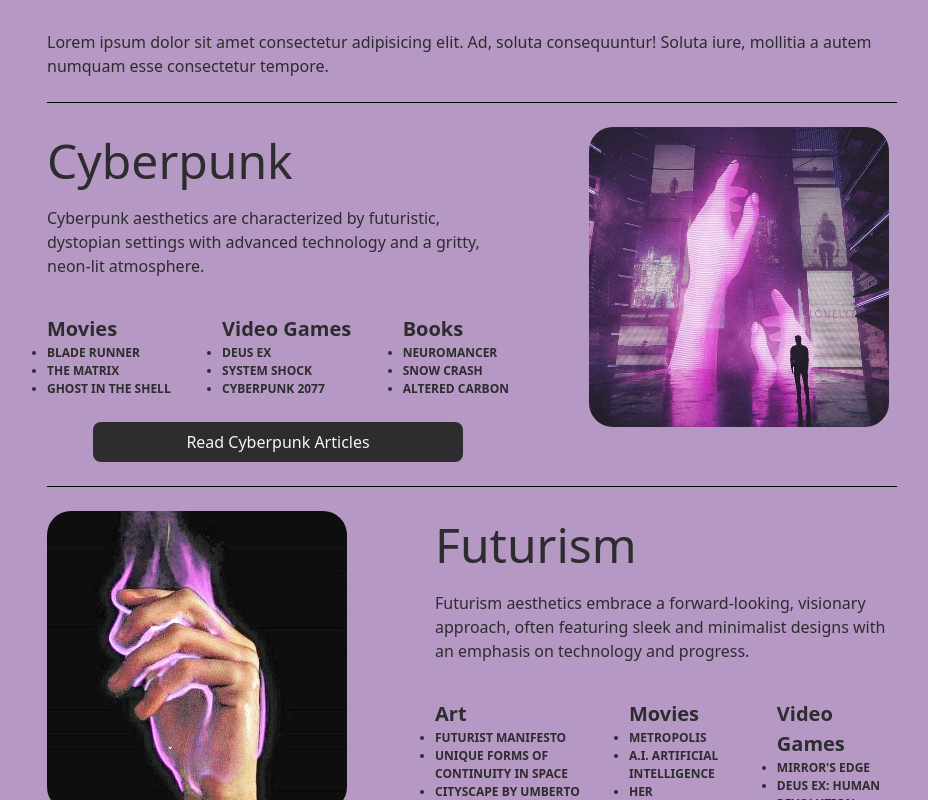
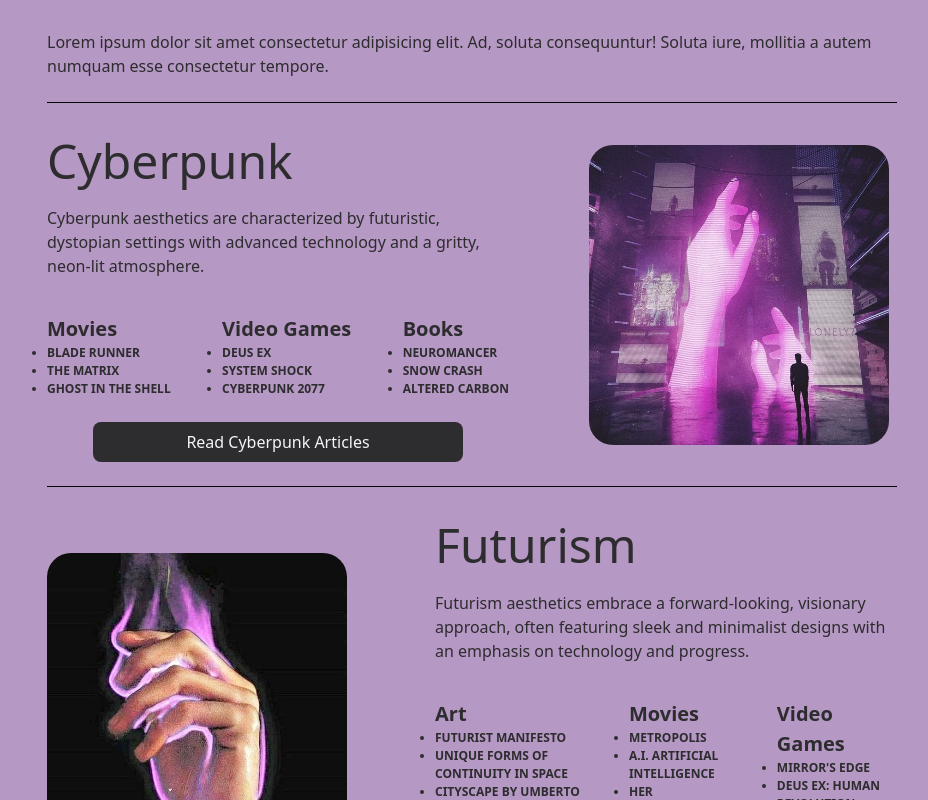
Before and after one commit to christianrhodes18/media-blog, a Next.js app: page /about in a window 1280 px wide. Shown: the part 1720-2520 px from the top of the page, without its empty margins (168-1096 px from the left). Built offline with nearby package versions, Linux system fonts and the light colour scheme.

Commit message:
update links to use Next router search params

```diff
--- a/app/components/Cards/AestheticsDescription.tsx
+++ b/app/components/Cards/AestheticsDescription.tsx
@@ -1,6 +1,7 @@
 "use client"
 import { useEffect, useState } from 'react';
 import Image from 'next/image'
+import Link from 'next/link';
 
 interface Example {
   category: string;
@@ -61,7 +62,9 @@ const AestheticsDescription: React.FC = () => {
                                 <div className="md:basis-3/5">
                                     <h3 className="">{aesthetic.name}</h3>
                                     <p className="mt-3">{aesthetic.description}</p>
-                                    <Image className="mt-6 mx-auto md:hidden rounded-3xl bg-center" src={`/about/${aesthetic.image}`} alt={aesthetic.name} width={300} height={200} />
+                                    <div className="m-auto">
+                                        <Image className="mt-6 mx-auto md:hidden rounded-3xl bg-center" src={`/about/${aesthetic.image}`} alt={aesthetic.name} width={300} height={200} />
+                                    </div>
 
                                     <div className="w-11/12 sm:w-full mx-auto min-[550px]:flex min-[550px]:flex-row min-[550px]:justify-between min-[550px]:gap-8">
                                         {aesthetic.examples.map((exampleCategory) => (
@@ -77,13 +80,13 @@ const AestheticsDescription: React.FC = () => {
                                         </div>
                                         ))}
                                     </div>
-                                    <a href={`/aesthetics/${aesthetic.name.toLowerCase()}`} className="flex mt-6 mx-auto justify-center w-4/5 bg-darkBGAccent px-4 py-2 rounded-lg">
+                                    <Link href={`/posts/?aesthetic=${aesthetic.name.toLowerCase()}`} passHref className="flex mt-6 mx-auto justify-center w-4/5 bg-darkBGAccent px-4 py-2 rounded-lg">
                                         <button className="text-darkText subtitle1">
                                             {`Read ${aesthetic.name} Articles`}
                                         </button>
-                                    </a>
+                                    </Link>
                                 </div>
-                                <div className="md:basis-2/5">
+                                <div className="md:basis-2/5 m-auto">
                                     <Image className="hidden md:block rounded-3xl bg-center" src={`/about/${aesthetic.image}`} alt={aesthetic.name} width={300} height={300} />
                                 </div>
                             </div>
```
